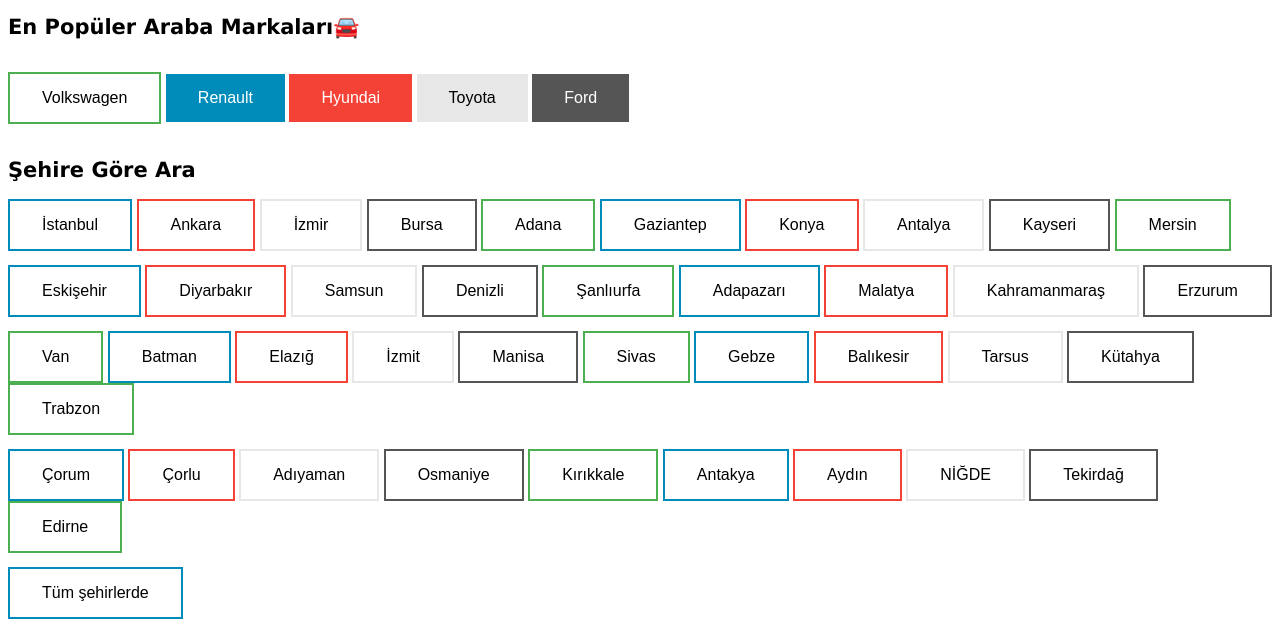
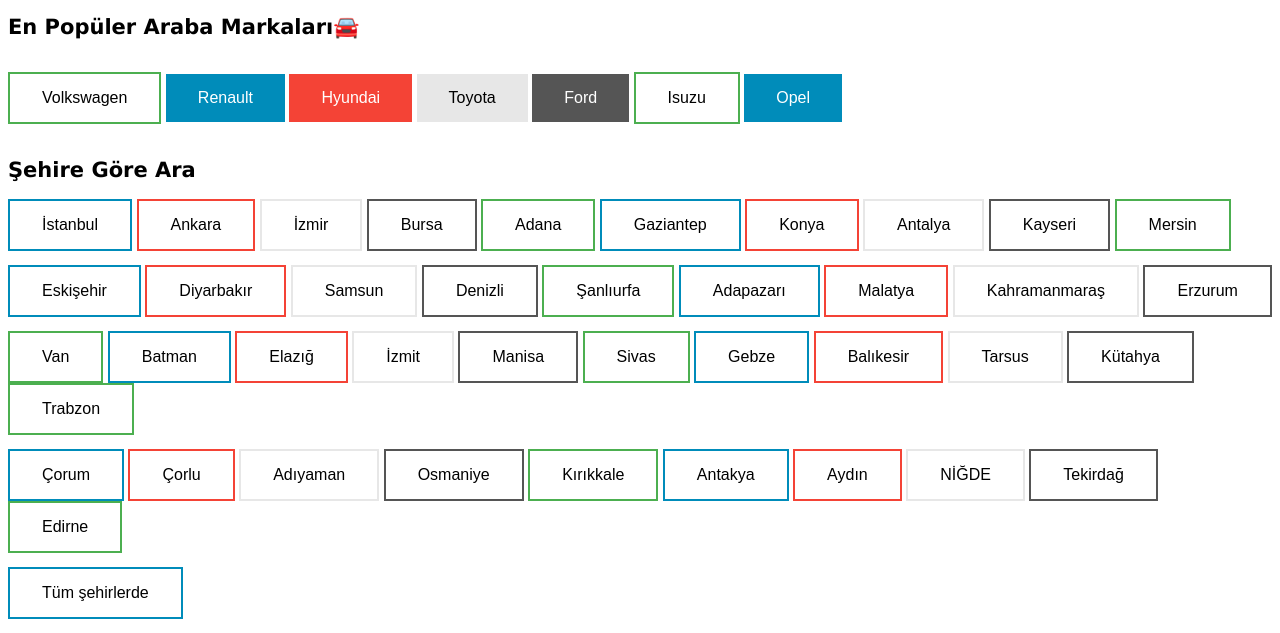
Before and after one commit to zeynepbuyukyildirim/zeynepbuyukyildirim2, a plain HTML site: page index.html in a window 1280 px wide. Shown: the part 1052-1685 px from the top of the page. Drawn offline with Linux system fonts and the light colour scheme.

Commit message:
Update index.html

```diff
--- a/index.html
+++ b/index.html
@@ -225,6 +225,12 @@
                                     <button class="button button4">Toyota</button></a>
                                     <a href="ford.html">
                                         <button class="button button5">Ford</button></a>
+                                        <a href="Isuzu.html">
+                                        <button class="button button1">Isuzu</button></a>
+                                        <a href="opel.html">
+                                        <button class="button button2">Opel</button></a>
+
+
 
                     <br/><br/>
                     <div>
```
